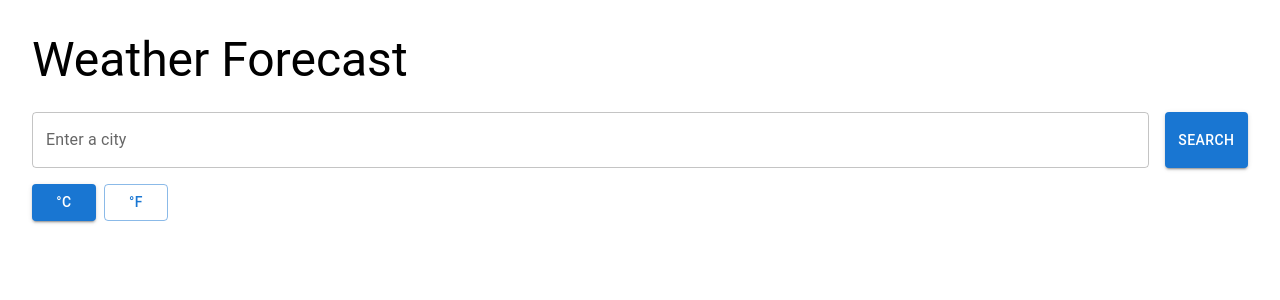
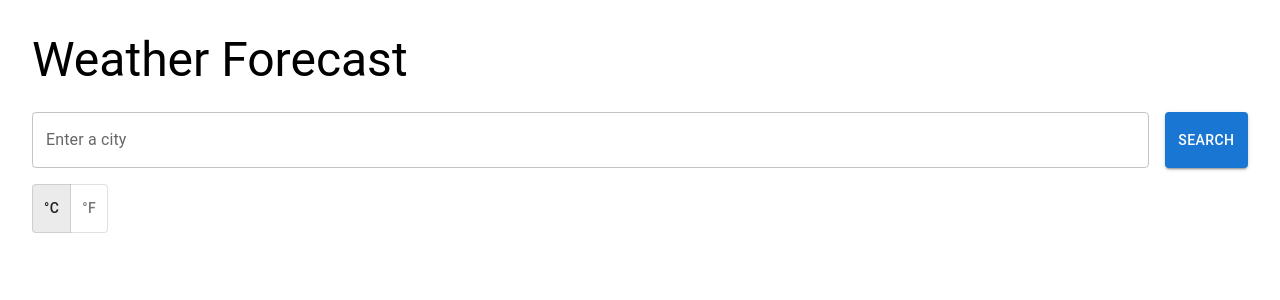
Before and after one commit to wdau/weather-forecasting-app, a React (Vite) app: page / in a window 1280 px wide. Shown: the top 300 px of the page. Built offline with nearby package versions, Linux system fonts and the light colour scheme.

Commit message:
Add toggle buttons for temperature buttons

```diff
--- a/src/App.jsx
+++ b/src/App.jsx
@@ -1,5 +1,10 @@
 import { useState } from "react";
-import { Box, Button, Typography } from "@mui/material";
+import {
+  Box,
+  ToggleButton,
+  ToggleButtonGroup,
+  Typography,
+} from "@mui/material";
 import SearchBar from "./components/SearchBar";
 import CurrentWeather from "./components/CurrentWeather";
 import WeatherDetails from "./components/WeatherDetails";
@@ -22,20 +27,24 @@ const App = () => {
 
       <SearchBar onSearch={searchWeather} />
 
-      <Box sx={{ display: "flex", gap: 1, mt: 2 }}>
-        <Button
-          variant={unit === "C" ? "contained" : "outlined"}
-          onClick={() => setUnit("C")}
+      <Box sx={{ mt: 2 }}>
+        <ToggleButtonGroup
+          value={unit}
+          exclusive
+          onChange={(event, newUnit) => {
+            if (newUnit !== null) {
+              setUnit(newUnit);
+            }
+          }}
         >
-          °C
-        </Button>
+          <ToggleButton value="C">
+            °C
+          </ToggleButton>
 
-        <Button
-          variant={unit === "F" ? "contained" : "outlined"}
-          onClick={() => setUnit("F")}
-        >
-          °F
-        </Button>
+          <ToggleButton value="F">
+            °F
+          </ToggleButton>
+        </ToggleButtonGroup>
       </Box>
 
       {loading && <Loading />}
```
